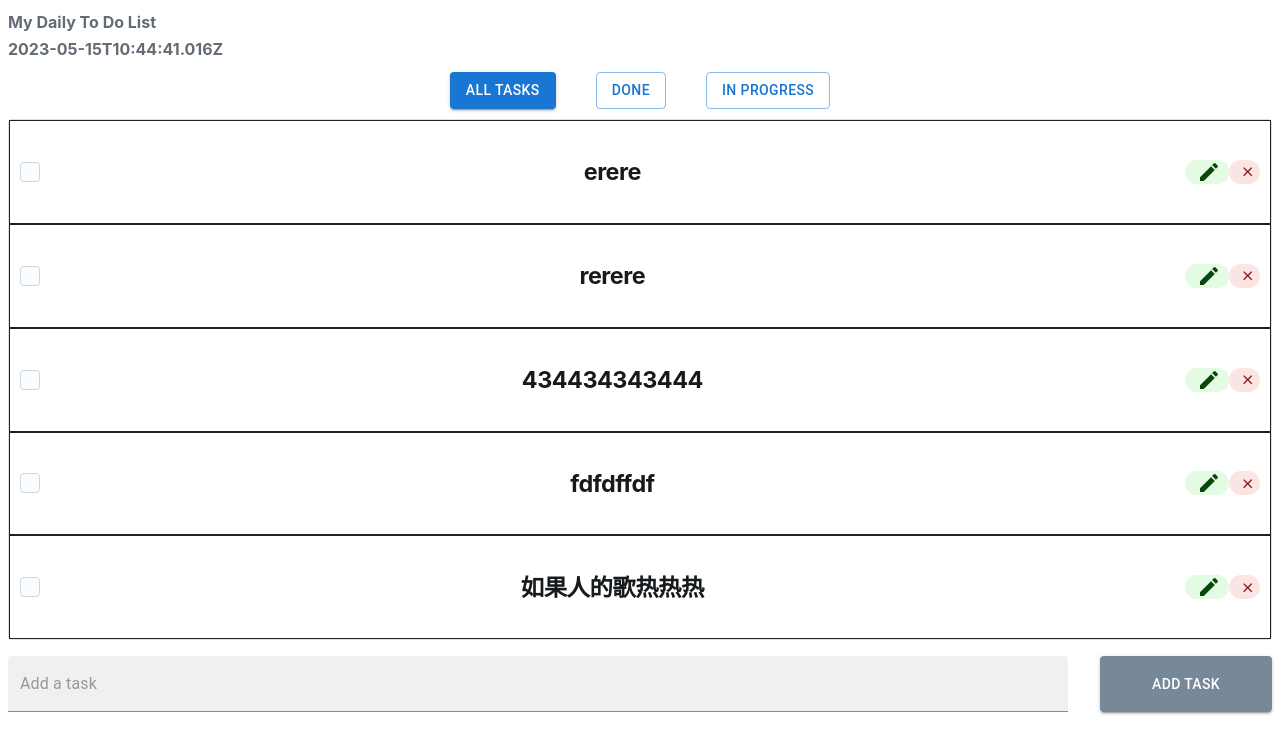
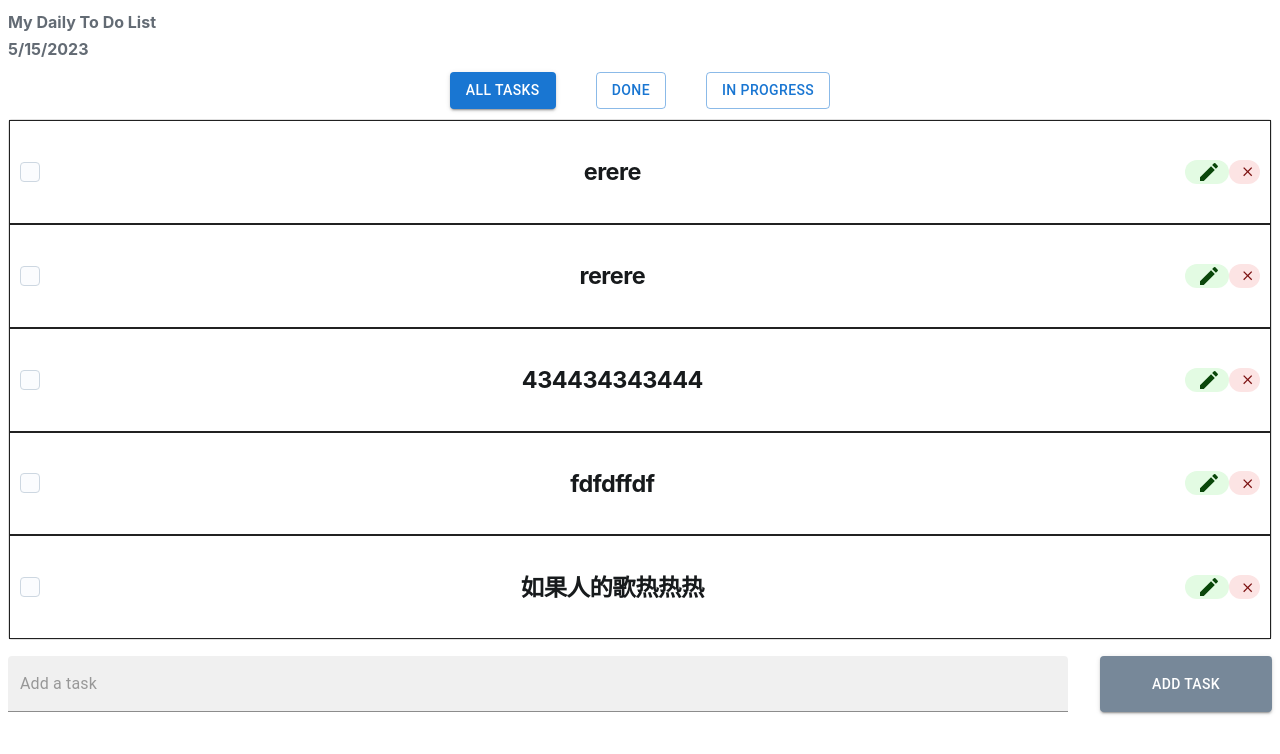
Before and after one commit to Tracy-maker/TodoList, a React (Create React App) app: page / in a window 1280 px wide. Shown: the top 754 px of the page. Built offline with nearby package versions, Linux system fonts and the light colour scheme; data requests are answered from the project's data file.

Commit message:
fix error

```diff
--- a/src/App.js
+++ b/src/App.js
@@ -56,7 +56,7 @@ function App() {
         My Daily To Do List
       </Typography>
       <Typography variant="h1" component="h1">
-        {new Date().toISOString()}
+        {new Date().toLocaleDateString()}
       </Typography>
       <TaskButton defaultValue={filter} onFilterChange={handleFilterTasks} />
       <TaskList
```
